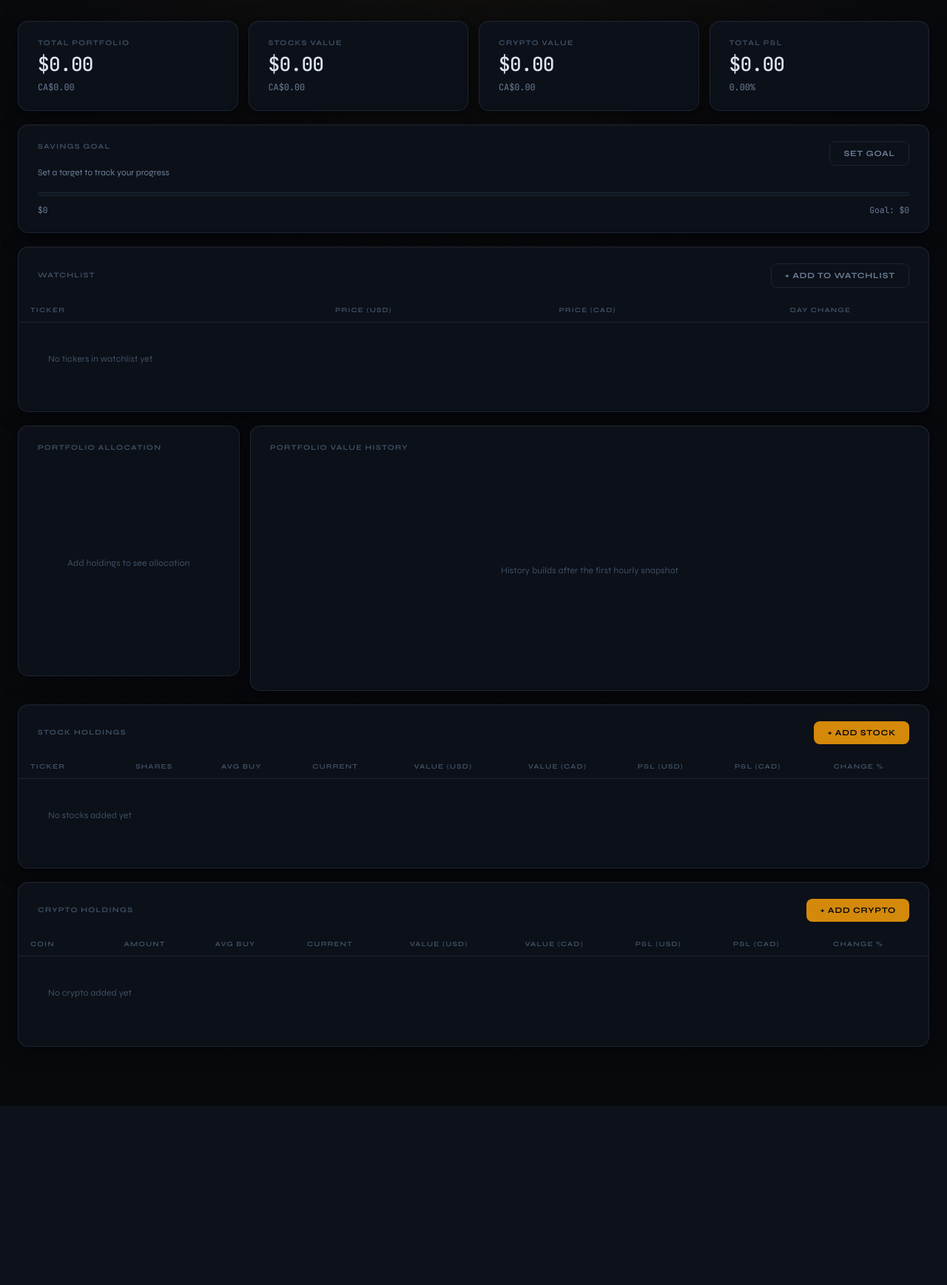
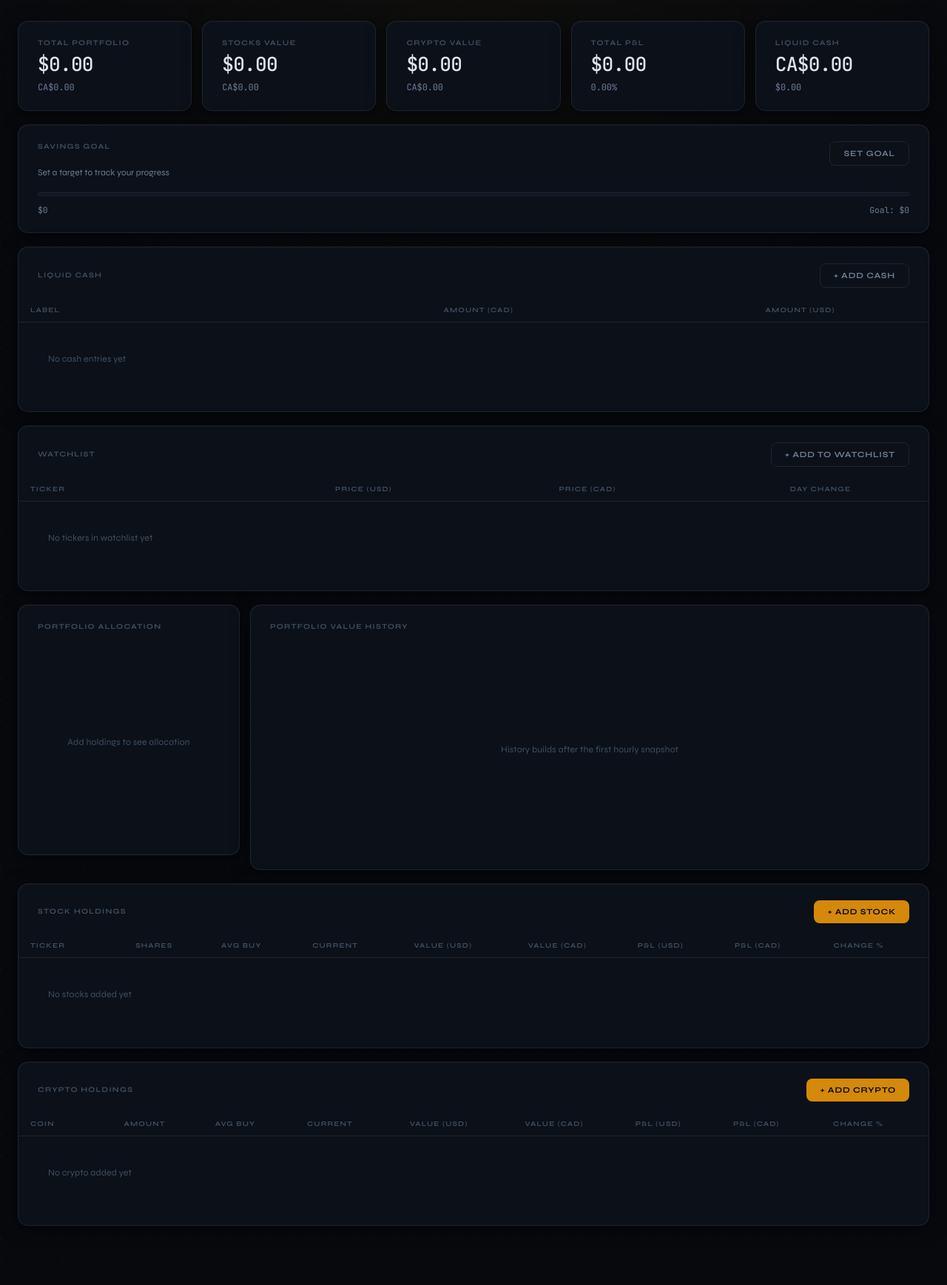
Before and after one commit to Pogz0r/investment-tracker, a Flask app: template templates/index.html in a window 1280 px wide. Shown: the part 63-1800 px from the top of the page at 74% size. Before the commit the page ends 1511 px from the top, so only its background shows below. Run offline with Flask 3, Linux system fonts and the light colour scheme; the template is opened without the code that fills it, so the values that code supplies are empty; some libraries are stand-ins or nearby versions.

Commit message:
investment-tracker $(git rev-parse --short HEAD): add liquid cash summary card and cash management section

```diff
--- a/app.py
+++ b/app.py
@@ -102,6 +102,13 @@ class SavingsGoal(db.Model):
     user_id = db.Column(db.Integer, db.ForeignKey("user.id"), nullable=False, unique=True)
     target = db.Column(db.Float, default=0.0)
     currency = db.Column(db.String(3), default="USD")
+
+
+class LiquidCash(db.Model):
+    id = db.Column(db.Integer, primary_key=True)
+    user_id = db.Column(db.Integer, db.ForeignKey("user.id"), nullable=False)
+    amount = db.Column(db.Float, nullable=False)
+    label = db.Column(db.String(100), nullable=False, default="Cash on Hand")
 
 
 class PortfolioHistory(db.Model):
@@ -304,6 +311,7 @@ def _build_portfolio_payload(uid: int, persist_history: bool = True):
     cryptos = Crypto.query.filter_by(user_id=uid).all()
     watchlist_items = WatchlistItem.query.filter_by(user_id=uid).all()
     goal = SavingsGoal.query.filter_by(user_id=uid).first()
+    liquid_cash_entries = LiquidCash.query.filter_by(user_id=uid).all()
 
     stock_prices = get_stock_prices([s.ticker for s in stocks])
     crypto_prices = get_crypto_prices([c.coin_id for c in cryptos])
@@ -370,7 +378,11 @@ def _build_portfolio_payload(uid: int, persist_history: bool = True):
         })
         total_crypto_usd += cv
 
-    total_usd = total_stocks_usd + total_crypto_usd
+    # Liquid cash is stored in CAD; convert to USD
+    total_liquid_cad = sum(e.amount for e in liquid_cash_entries)
+    total_liquid_usd = total_liquid_cad / usd_to_cad if usd_to_cad else 0
+
+    total_usd = total_stocks_usd + total_crypto_usd + total_liquid_usd
     total_cad = total_usd * usd_to_cad
     total_php = total_usd * usd_to_php
     watchlist_out = get_watchlist_data([w.ticker for w in watchlist_items], usd_to_cad, usd_to_php)
@@ -399,6 +411,10 @@ def _build_portfolio_payload(uid: int, persist_history: bool = True):
         "stocks": stocks_out,
         "crypto": crypto_out,
         "watchlist": watchlist_out,
+        "liquid_cash": [
+            {"id": e.id, "amount": e.amount, "label": e.label}
+            for e in liquid_cash_entries
+        ],
         "total_usd": total_usd,
         "total_cad": total_cad,
         "total_php": total_php,
@@ -406,6 +422,8 @@ def _build_portfolio_payload(uid: int, persist_history: bool = True):
         "total_stocks_cad": total_stocks_usd * usd_to_cad,
         "total_crypto_usd": total_crypto_usd,
         "total_crypto_cad": total_crypto_usd * usd_to_cad,
+        "total_liquid_usd": total_liquid_usd,
+        "total_liquid_cad": total_liquid_cad,
         "usd_to_cad": usd_to_cad,
         "usd_to_php": usd_to_php,
         "savings_goal": {
@@ -593,6 +611,59 @@ def update_savings_goal():
     return jsonify({"message": "Savings goal updated"})
 
 
+# ── Liquid cash routes ────────────────────────────────────────────────────────
+
+@app.route("/api/liquid-cash", methods=["POST"])
+@login_required
+def add_liquid_cash():
+    body = request.json or {}
+    try:
+        amount = float(body.get("amount", 0))
+    except (TypeError, ValueError):
+        return jsonify({"error": "Amount must be a number"}), 400
+    label = (body.get("label") or "").strip() or "Cash on Hand"
+
+    if amount <= 0:
+        return jsonify({"error": "Amount must be greater than 0"}), 400
+
+    db.session.add(LiquidCash(user_id=current_user.id, amount=amount, label=label))
+    db.session.commit()
+    return jsonify({"message": f"{label} added successfully"})
+
+
+@app.route("/api/liquid-cash/<int:entry_id>", methods=["PUT"])
+@login_required
+def update_liquid_cash(entry_id):
+    entry = LiquidCash.query.filter_by(id=entry_id, user_id=current_user.id).first()
+    if not entry:
+        return jsonify({"error": "Entry not found"}), 404
+
+    body = request.json or {}
+    try:
+        amount = float(body.get("amount", entry.amount))
+    except (TypeError, ValueError):
+        return jsonify({"error": "Amount must be a number"}), 400
+
+    if amount <= 0:
+        return jsonify({"error": "Amount must be greater than 0"}), 400
+
+    entry.amount = amount
+    entry.label = (body.get("label") or "").strip() or entry.label
+    db.session.commit()
+    return jsonify({"message": "Entry updated successfully"})
+
+
+@app.route("/api/liquid-cash/<int:entry_id>", methods=["DELETE"])
+@login_required
+def delete_liquid_cash(entry_id):
+    entry = LiquidCash.query.filter_by(id=entry_id, user_id=current_user.id).first()
+    if not entry:
+        return jsonify({"error": "Entry not found"}), 404
+    db.session.delete(entry)
+    db.session.commit()
+    return jsonify({"message": "Entry deleted"})
+
+
 # ── Watchlist routes ──────────────────────────────────────────────────────────
 
 @app.route("/api/watchlist", methods=["POST"])
--- a/static/css/style.css
+++ b/static/css/style.css
@@ -363,7 +363,7 @@ body.compact .user-avatar { width: 26px; height: 26px; }
    ============================================================ */
 .summary-grid {
   display: grid;
-  grid-template-columns: repeat(4, 1fr);
+  grid-template-columns: repeat(5, 1fr);
   gap: 14px;
 }
 
@@ -398,6 +398,7 @@ body.compact .user-avatar { width: 26px; height: 26px; }
 .summary-grid .card:nth-child(2) { animation-delay: 0.12s; }
 .summary-grid .card:nth-child(3) { animation-delay: 0.18s; }
 .summary-grid .card:nth-child(4) { animation-delay: 0.24s; }
+.summary-grid .card:nth-child(5) { animation-delay: 0.30s; }
 
 .card-label {
   font-family: var(--font-ui);
--- a/static/js/app.js
+++ b/static/js/app.js
@@ -227,6 +227,10 @@ function renderSummary(data) {
   document.getElementById("cryptoUsd").textContent = php ? fmtPhp(data.total_crypto_usd * (data.usd_to_php || 55.8)) : cad ? fmtCad(data.total_crypto_cad) : fmtUsd(data.total_crypto_usd);
   document.getElementById("cryptoCad").textContent = php ? fmtUsd(data.total_crypto_usd) : cad ? fmtUsd(data.total_crypto_usd) : fmtCad(data.total_crypto_cad);
 
+  // Liquid Cash
+  document.getElementById("liquidCashCad").textContent = fmtCad(data.total_liquid_cad || 0);
+  document.getElementById("liquidCashUsd").textContent = fmtUsd(data.total_liquid_usd || 0);
+
   // Total P&L — primary flips currency, secondary always shows %
   const plEl = document.getElementById("totalPl");
   const plPhp = data.total_php ? data.total_php - (data.total_usd * (data.usd_to_php || 55.8)) : 0;
@@ -295,6 +299,42 @@ function renderWatchlist(items) {
       <td><button class="btn-remove" onclick="removeWatchlistItem('${w.ticker}')">Remove</button></td>
     </tr>`).join("");
 }
+
+function renderLiquidCash(entries, usdToCad) {
+  const tbody = document.getElementById("liquidCashBody");
+  if (!entries || !entries.length) {
+    tbody.innerHTML = '<tr class="empty-row"><td colspan="4">No cash entries yet</td></tr>';
+    return;
+  }
+  tbody.innerHTML = entries.map((e) => `
+    <tr>
+      <td><span class="ticker-badge">${e.label}</span></td>
+      <td>${fmtCad(e.amount)}</td>
+      <td>${fmtUsd(e.amount / usdToCad)}</td>
+      <td class="row-actions">
+        <button class="btn-action btn-edit" onclick="openEditLiquidCashModal(${e.id})">Edit</button>
+        <button class="btn-remove" onclick="removeLiquidCash(${e.id})">Remove</button>
+      </td>
+    </tr>`).join("");
+}
+
+function openEditLiquidCashModal(id) {
+  const entry = (lastData?.liquid_cash || []).find((e) => e.id === id);
+  if (!entry) return;
+  document.getElementById("editLiquidCashError").textContent = "";
+  document.getElementById("editLiquidCashId").value = entry.id;
+  document.getElementById("editLiquidCashLabel").value = entry.label;
+  document.getElementById("editLiquidCashAmount").value = entry.amount;
+  openModal("editLiquidCashModal");
+}
+window.openEditLiquidCashModal = openEditLiquidCashModal;
+
+async function removeLiquidCash(id) {
+  if (!confirm("Remove this cash entry?")) return;
+  await fetch(`/api/liquid-cash/${id}`, { method: "DELETE" });
+  fetchPortfolio();
+}
+window.removeLiquidCash = removeLiquidCash;
 
 // ── Chart.js palettes ──────────────────────────────────────────────────────
 
@@ -441,9 +481,13 @@ async function fetchPortfolio() {
     renderStocks(data.stocks);
     renderCrypto(data.crypto);
     renderWatchlist(data.watchlist || []);
+    renderLiquidCash(data.liquid_cash || [], data.usd_to_cad);
     renderGoal(data.savings_goal, data.total_usd, data.total_cad, data.usd_to_cad);
 
     const allHoldings = [...data.stocks, ...data.crypto];
+    if ((data.total_liquid_usd || 0) > 0) {
+      allHoldings.unshift({ name: "Liquid Cash", current_value_usd: data.total_liquid_usd, type: "cash" });
+    }
     renderPieChart(allHoldings);
     renderLineChart(data.portfolio_history || []);
   } catch (err) {
@@ -695,6 +739,81 @@ document.getElementById("watchlistForm").addEventListener("submit", async (e) =>
   }
 });
 
+document.getElementById("openLiquidCashModal").addEventListener("click", () => {
+  document.getElementById("liquidCashError").textContent = "";
+  document.getElementById("liquidCashForm").reset();
+  openModal("liquidCashModal");
+});
+
+document.getElementById("liquidCashForm").addEventListener("submit", async (e) => {
+  e.preventDefault();
+  const errEl = document.getElementById("liquidCashError");
+  const submitBtn = document.getElementById("liquidCashSubmitBtn");
+  errEl.textContent = "";
+  submitBtn.classList.add("loading");
+  submitBtn.textContent = "Adding…";
+
+  const payload = {
+    label: document.getElementById("liquidCashLabel").value,
+    amount: document.getElementById("liquidCashAmount").value,
+  };
+
+  try {
+    const res = await fetch("/api/liquid-cash", {
+      method: "POST",
+      headers: { "Content-Type": "application/json" },
+      body: JSON.stringify(payload),
+    });
+    const data = await res.json();
+    if (!res.ok) {
+      errEl.textContent = data.error;
+    } else {
+      closeModal("liquidCashModal");
+      fetchPortfolio();
+    }
+  } catch {
+    errEl.textContent = "Network error. Please try again.";
+  } finally {
+    submitBtn.classList.remove("loading");
+    submitBtn.textContent = "Add Cash";
+  }
+});
+
+document.getElementById("editLiquidCashForm").addEventListener("submit", async (e) => {
+  e.preventDefault();
+  const errEl = document.getElementById("editLiquidCashError");
+  const submitBtn = document.getElementById("editLiquidCashSubmitBtn");
+  errEl.textContent = "";
+  submitBtn.classList.add("loading");
+  submitBtn.textContent = "Saving…";
+
+  const id = document.getElementById("editLiquidCashId").value;
+  const payload = {
+    label: document.getElementById("editLiquidCashLabel").value,
+    amount: document.getElementById("editLiquidCashAmount").value,
+  };
+
+  try {
+    const res = await fetch(`/api/liquid-cash/${id}`, {
+      method: "PUT",
+      headers: { "Content-Type": "application/json" },
+      body: JSON.stringify(payload),
+    });
+    const data = await res.json();
+    if (!res.ok) {
+      errEl.textContent = data.error;
+    } else {
+      closeModal("editLiquidCashModal");
+      fetchPortfolio();
+    }
+  } catch {
+    errEl.textContent = "Network error. Please try again.";
+  } finally {
+    submitBtn.classList.remove("loading");
+    submitBtn.textContent = "Save Changes";
+  }
+});
+
 // ── init ───────────────────────────────────────────────────────────────────
 
 fetchPortfolio();
--- a/templates/index.html
+++ b/templates/index.html
@@ -63,6 +63,11 @@
         <div class="card-value" id="totalPl">$0.00</div>
         <div class="card-sub" id="totalPlPct">0.00%</div>
       </div>
+      <div class="card summary-card">
+        <div class="card-label">Liquid Cash</div>
+        <div class="card-value" id="liquidCashCad">CA$0.00</div>
+        <div class="card-sub" id="liquidCashUsd">$0.00</div>
+      </div>
     </section>
 
     <!-- ========== SAVINGS GOAL ========== -->
@@ -80,6 +85,29 @@
       <div class="progress-labels">
         <span id="goalCurrent">$0</span>
         <span id="goalTarget">Goal: $0</span>
+      </div>
+    </section>
+
+    <!-- ========== LIQUID CASH ========== -->
+    <section class="card holdings-card" id="liquidCashSection">
+      <div class="holdings-header">
+        <h2 class="section-title">Liquid Cash</h2>
+        <button class="btn btn-outline" id="openLiquidCashModal">+ Add Cash</button>
+      </div>
+      <div class="table-scroll">
+        <table class="holdings-table">
+          <thead>
+            <tr>
+              <th>Label</th>
+              <th>Amount (CAD)</th>
+              <th>Amount (USD)</th>
+              <th></th>
+            </tr>
+          </thead>
+          <tbody id="liquidCashBody">
+            <tr class="empty-row"><td colspan="4">No cash entries yet</td></tr>
+          </tbody>
+        </table>
       </div>
     </section>
 
@@ -361,6 +389,57 @@
     </div>
   </div>
 
+  <!-- Add Liquid Cash -->
+  <div class="modal-overlay" id="liquidCashModal">
+    <div class="modal">
+      <div class="modal-header">
+        <h3>Add Cash Entry</h3>
+        <button class="modal-close" data-close="liquidCashModal">&times;</button>
+      </div>
+      <form id="liquidCashForm" autocomplete="off">
+        <div class="form-group">
+          <label>Label</label>
+          <input type="text" id="liquidCashLabel" placeholder="e.g. Emergency Fund, Cash on Hand" required />
+        </div>
+        <div class="form-group">
+          <label>Amount (CAD)</label>
+          <input type="number" id="liquidCashAmount" placeholder="e.g. 3000" min="0.01" step="any" required />
+        </div>
+        <p class="form-error" id="liquidCashError"></p>
+        <div class="modal-actions">
+          <button type="button" class="btn btn-outline" data-close="liquidCashModal">Cancel</button>
+          <button type="submit" class="btn btn-primary" id="liquidCashSubmitBtn">Add Cash</button>
+        </div>
+      </form>
+    </div>
+  </div>
+
+  <!-- Edit Liquid Cash -->
+  <div class="modal-overlay" id="editLiquidCashModal">
+    <div class="modal">
+      <div class="modal-header">
+        <h3>Edit Cash Entry</h3>
+        <button class="modal-close" data-close="editLiquidCashModal">&times;</button>
+      </div>
+      <form id="editLiquidCashForm" autocomplete="off">
+        <input type="hidden" id="editLiquidCashId" />
+        <div class="form-group">
+          <label>Label</label>
+          <input type="text" id="editLiquidCashLabel" placeholder="e.g. Emergency Fund" required />
+        </div>
+        <div class="form-group">
+          <label>Amount (CAD)</label>
+          <input type="number" id="editLiquidCashAmount" placeholder="e.g. 3000" min="0.01" step="any" required />
+        </div>
+        <p class="form-error" id="editLiquidCashError"></p>
+        <div class="modal-actions">
+          <button type="button" class="btn btn-outline" data-close="editLiquidCashModal">Cancel</button>
+          <button type="submit" class="btn btn-primary" id="editLiquidCashSubmitBtn">Save Changes</button>
+        </div>
+      </form>
+    </div>
+  </div>
+
   <script src="/static/js/app.js"></script>
 </body>
 </html>
```
